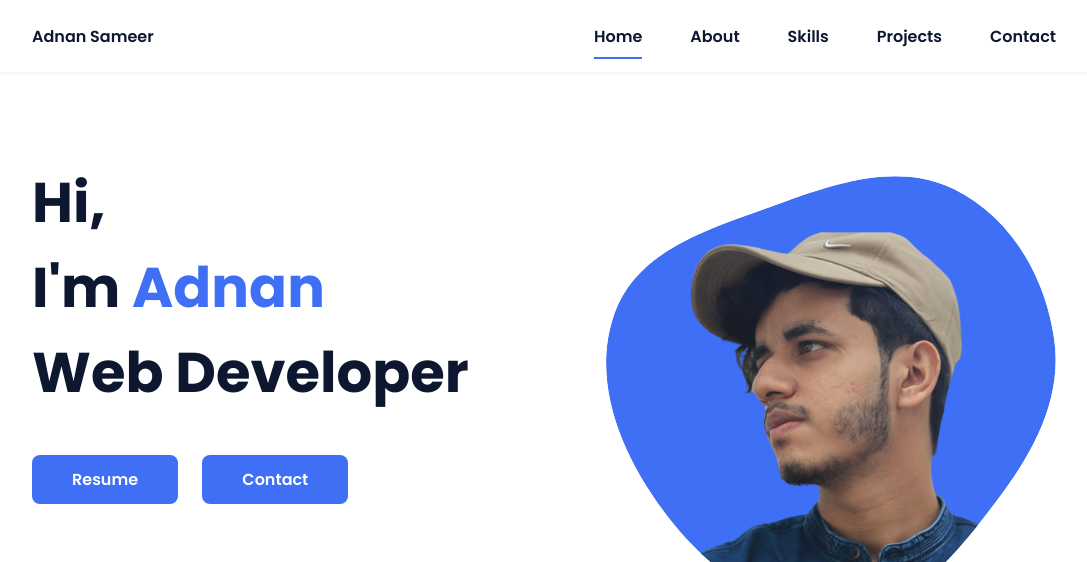
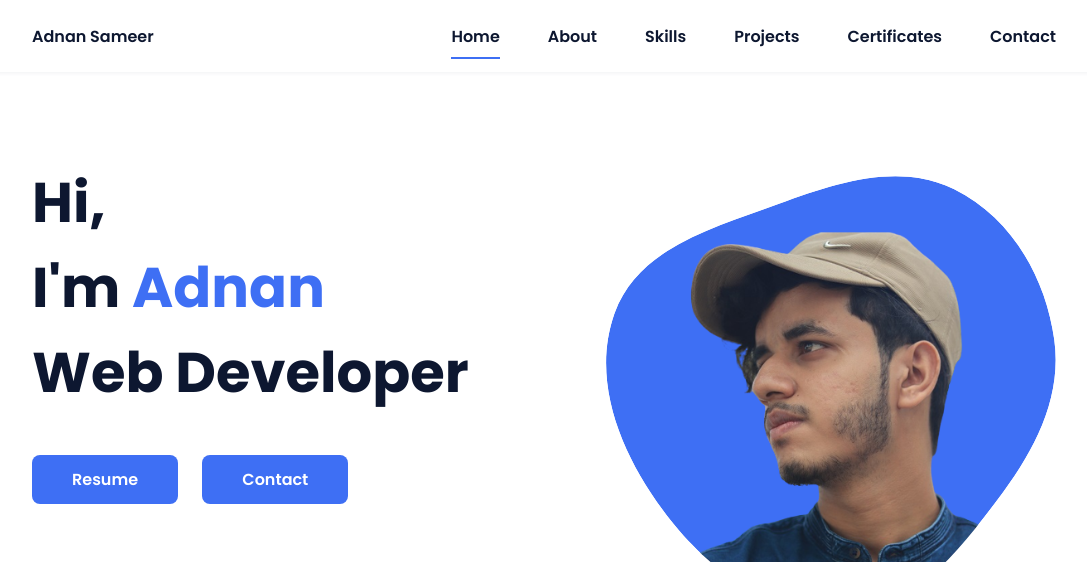
Before and after one commit to adnan-sam/Portfolio-old, a plain HTML site: page index.html in a window 1280 px wide. Shown: the top 562 px of the page, without its empty margins (96-1183 px from the left). Drawn offline with nearby package versions, Linux system fonts and the light colour scheme.

Commit message:
Add Certificate section to header

```diff
--- a/index.html
+++ b/index.html
@@ -26,6 +26,7 @@
                         <li class="nav__item"><a href="#about" class="nav__link">About</a></li>
                         <li class="nav__item"><a href="#skills" class="nav__link">Skills</a></li>
                         <li class="nav__item"><a href="#work" class="nav__link">Projects</a></li>
+                        <li class="nav__item"><a href="#certificates" class="nav__link">Certificates</a></li>
                         <li class="nav__item"><a href="#contact" class="nav__link">Contact</a></li>
                     </ul>
                 </div>
@@ -244,7 +245,7 @@
             </section>
 
             <!-- Achievements -->
-            <section class="skills section" id="skills">
+            <section class="skills section" id="certificates">
                 <h2 class="section-title">Certificates</h2>
                 <div class="scene">
                     <div class="carousel">
```
